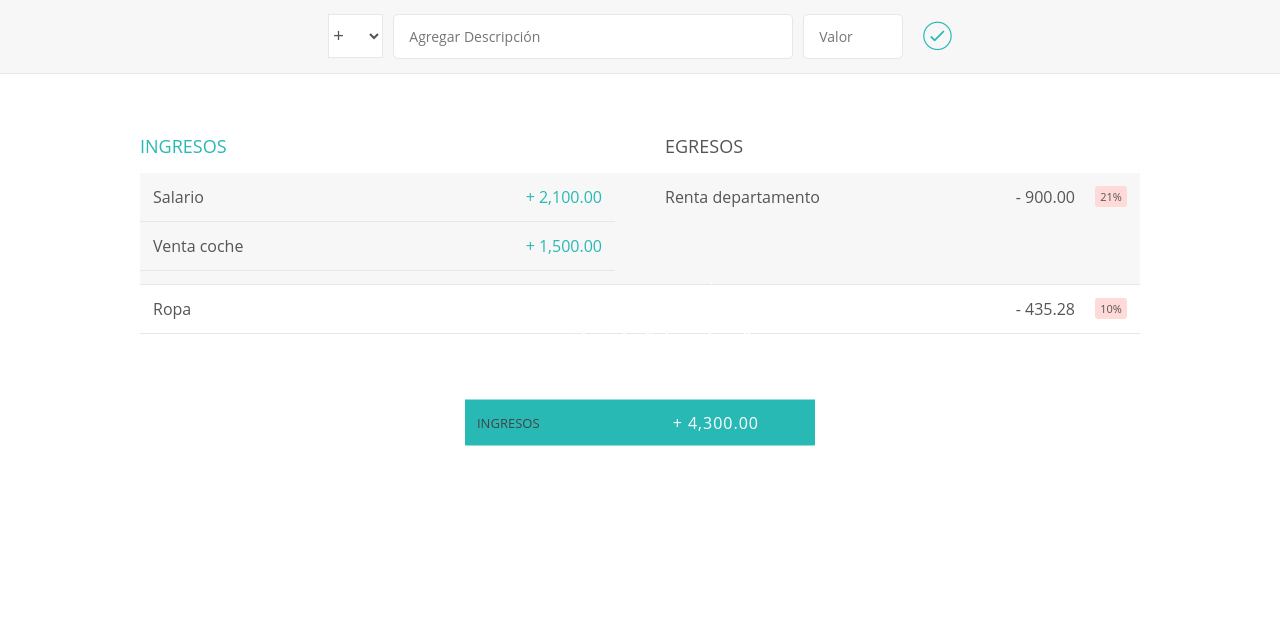
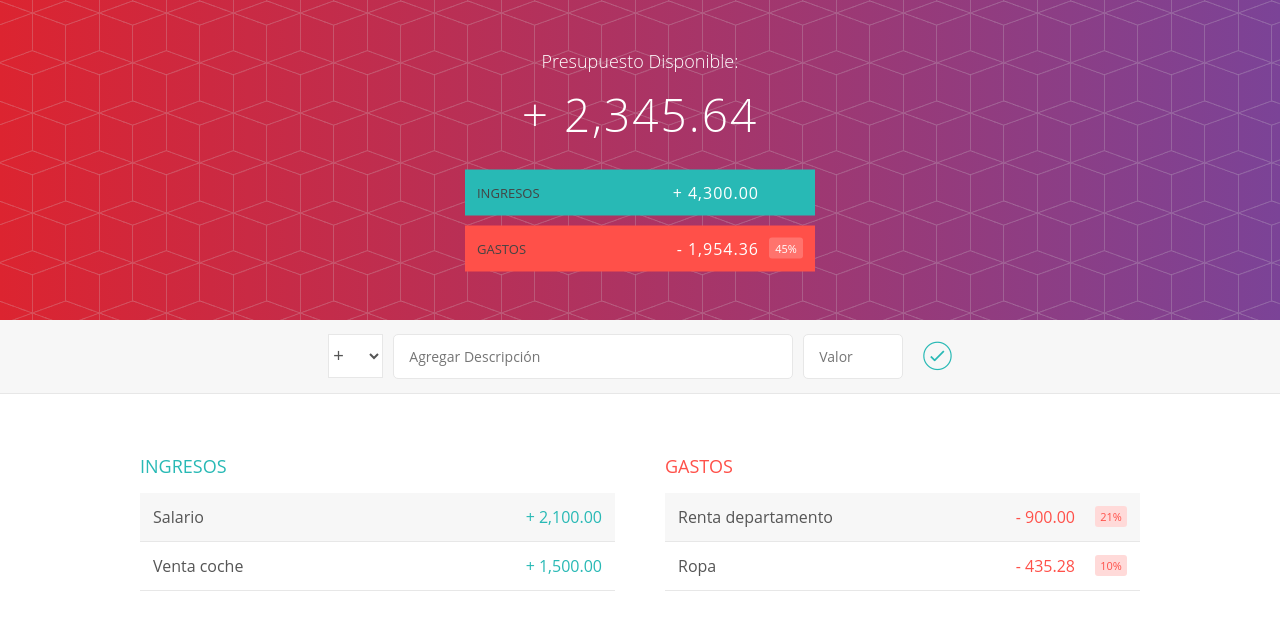
Before and after one commit to Lalu163/presupuesto-app, an Angular app: page / in a window 1280 px wide. Shown: the top 630 px of the page. Built offline with nearby package versions, Linux system fonts and the light colour scheme.

Commit message:
cambios en html

```diff
--- a/src/app/app.component.html
+++ b/src/app/app.component.html
@@ -1,4 +1,4 @@
-<div class="cabecero">
+<div class="cabecera">
   <div class="presupuesto">
       <div class="presupuesto_titulo">
           Presupuesto Disponible:
@@ -14,11 +14,11 @@
           </div>
       </div>
 
-      <div class="presupuesto_egreso limpiarEstilos">
-          <div class="presupuesto_egreso--text">Egresos</div>
+      <div class="presupuesto_gasto limpiarEstilos">
+          <div class="presupuesto_gasto--text">Gastos</div>
           <div class="right limpiarEstilos">
-              <div class="presupuesto_egreso--valor">- 1,954.36</div>
-              <div class="presupuesto_egreso--porcentaje">45%</div>
+              <div class="presupuesto_gasto--valor">- 1,954.36</div>
+              <div class="presupuesto_gasto--porcentaje">45%</div>
           </div>
       </div>
   </div>
@@ -72,8 +72,8 @@
 
 
 
-      <div class="egreso">
-          <h2 class="egreso_titulo">Egresos</h2>
+      <div class="gasto">
+          <h2 class="gasto_titulo">Gastos</h2>
 
 
               <div class="elemento limpiarEstilos" >
```
